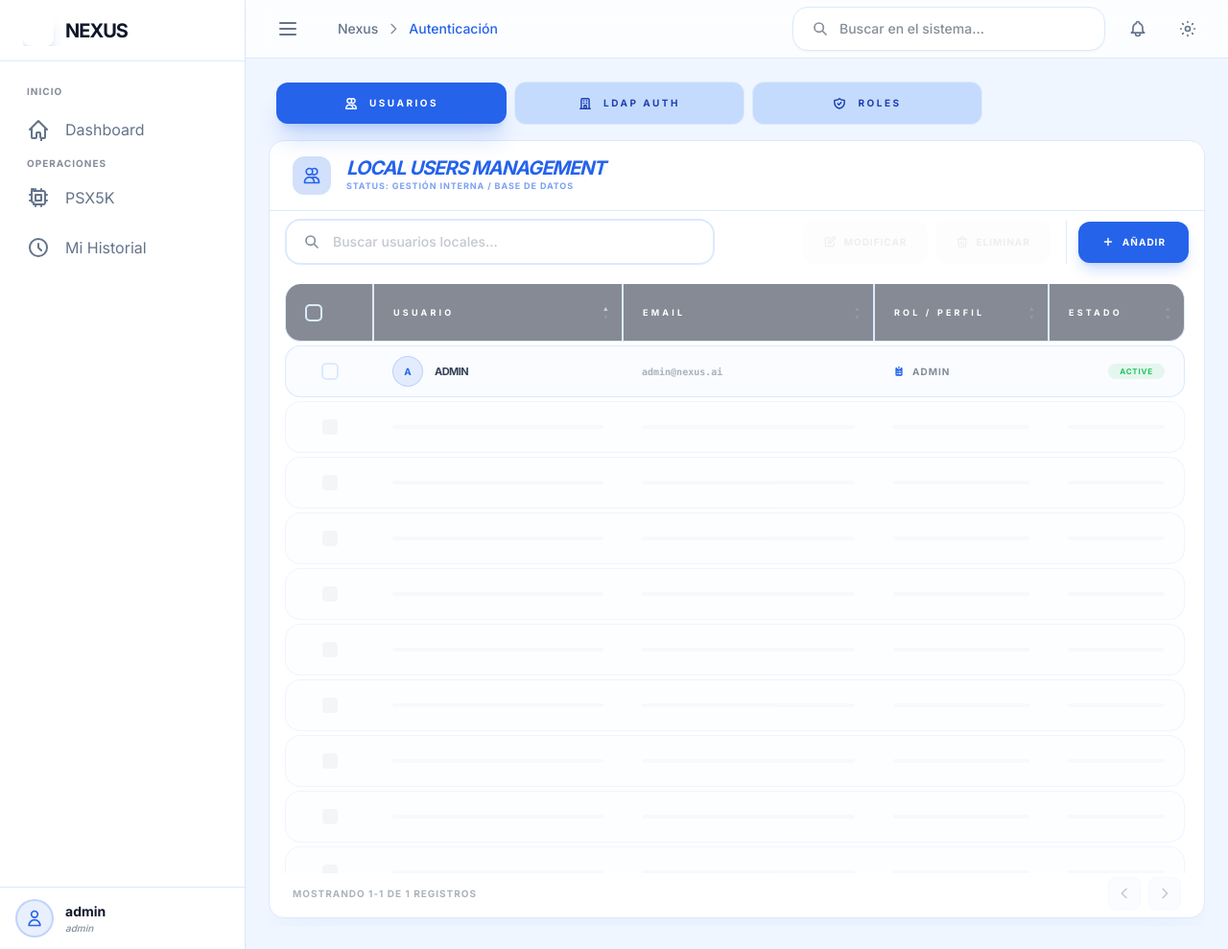
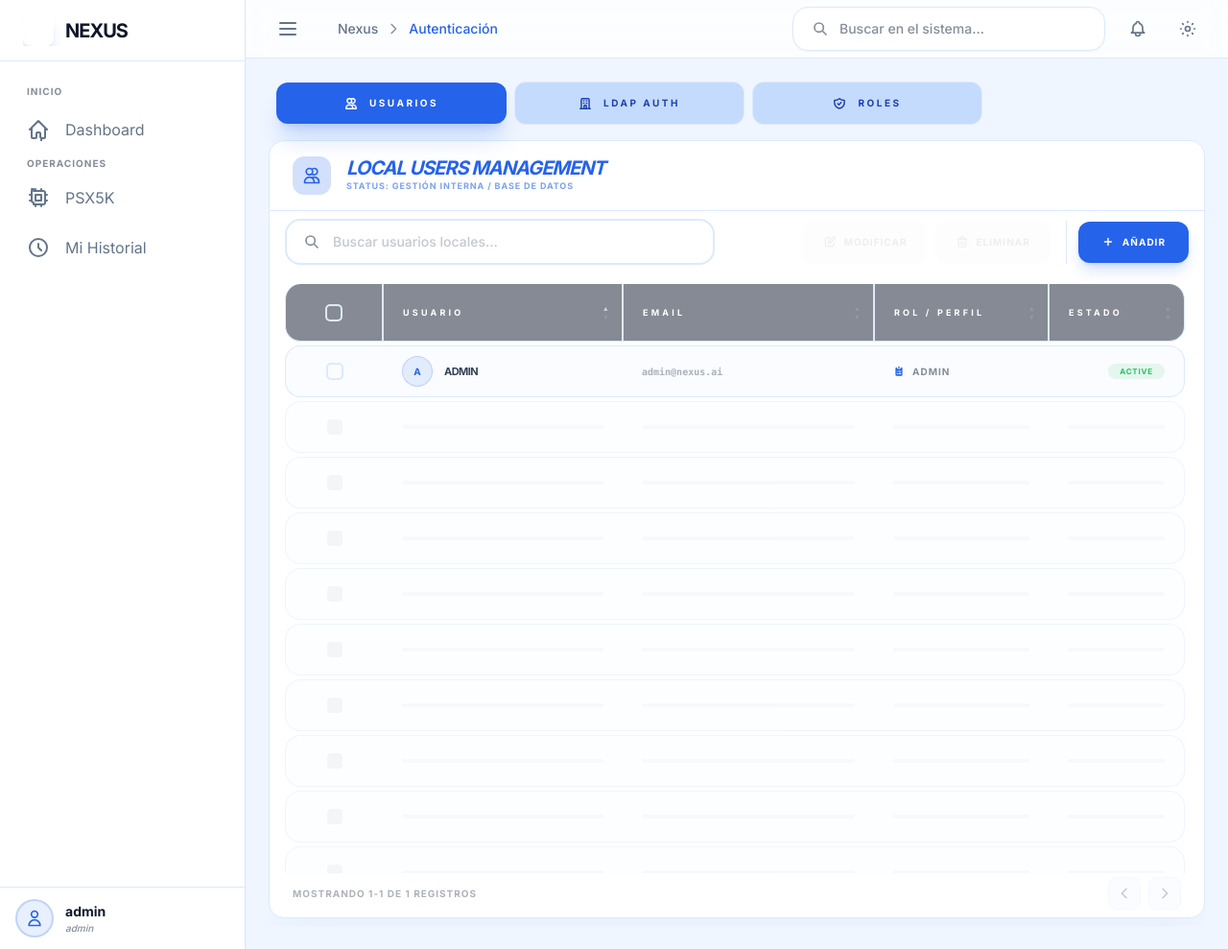
Before and after one commit to dtovar0/c20, a Flask app: page /auth/ in a window 1280 px wide. Shown: the whole page at 96% size. Run offline with Flask 3, Linux system fonts and the light colour scheme; a user stored in the database is signed in; data comes from the database, SQL or seed files in the repository; data that the repository does not hold is empty; some libraries are stand-ins or nearby versions.

Commit message:
Actualizacion v1.2.18

```diff
--- a/assets/js/users.js
+++ b/assets/js/users.js
@@ -72,7 +72,7 @@ function initUsersDataTable() {
             {
                 data: 'id',
                 orderable: false,
-                width: '50px',
+                width: '60px',
                 render: (data, type, row) => {
                     const isSelected = selectedUsers.has(row.id);
                     return `<div class="flex items-center h-full justify-center">
--- a/templates/auth.html
+++ b/templates/auth.html
@@ -93,8 +93,10 @@
                     <table class="w-full text-left table-fixed">
                         <thead>
                             <tr class="text-[10px] font-black uppercase tracking-[0.2em] text-white">
-                                <th class="px-6 py-4 bg-slate-900/50 rounded-l-2xl border-y border-l border-panel-border transition-all duration-300 w-[70px] mr-0 pr-0">
-                                    <input type="checkbox" id="selectAllUsers" class="nexus-checkbox">
+                                <th class="px-4 py-4 bg-slate-900/50 rounded-l-2xl border-y border-l border-panel-border transition-all duration-300 w-[60px]">
+                                    <div class="flex items-center justify-center h-full">
+                                        <input type="checkbox" id="selectAllUsers" class="nexus-checkbox">
+                                    </div>
                                 </th>
                                 <th class="px-4 py-4 bg-slate-900/50 border-y border-panel-border transition-all duration-300">Usuario</th>
                                 <th class="px-4 py-4 bg-slate-900/50 border-y border-panel-border transition-all duration-300">Email</th>
```
